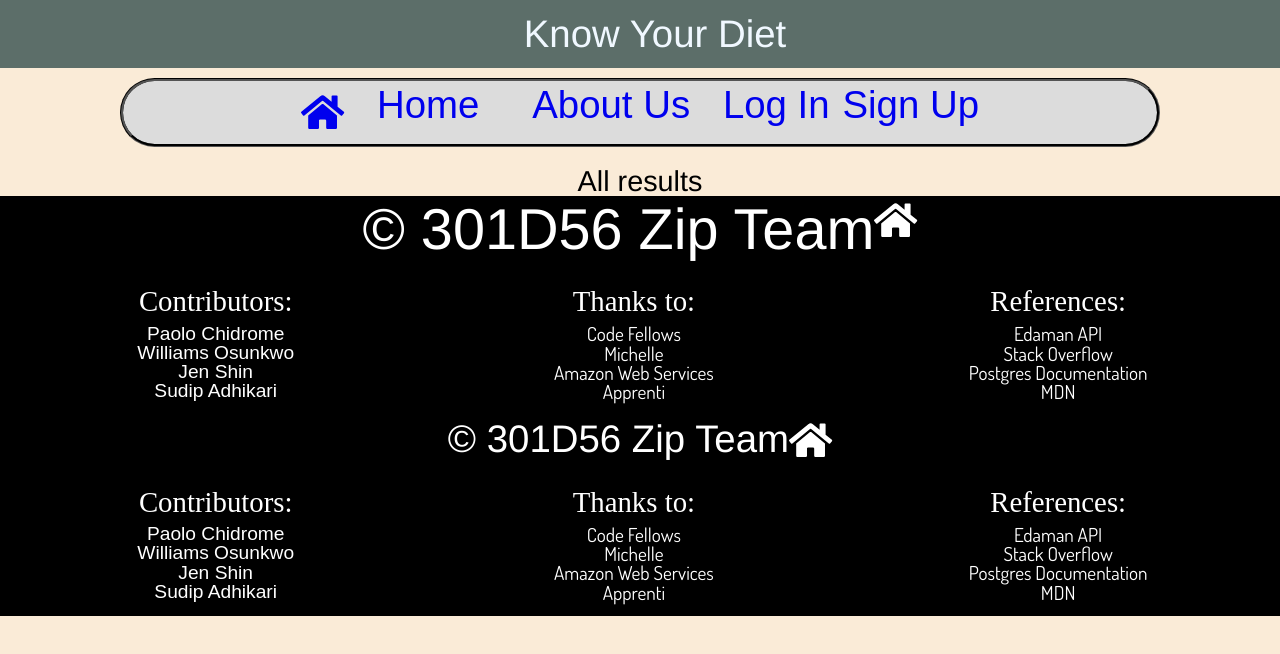
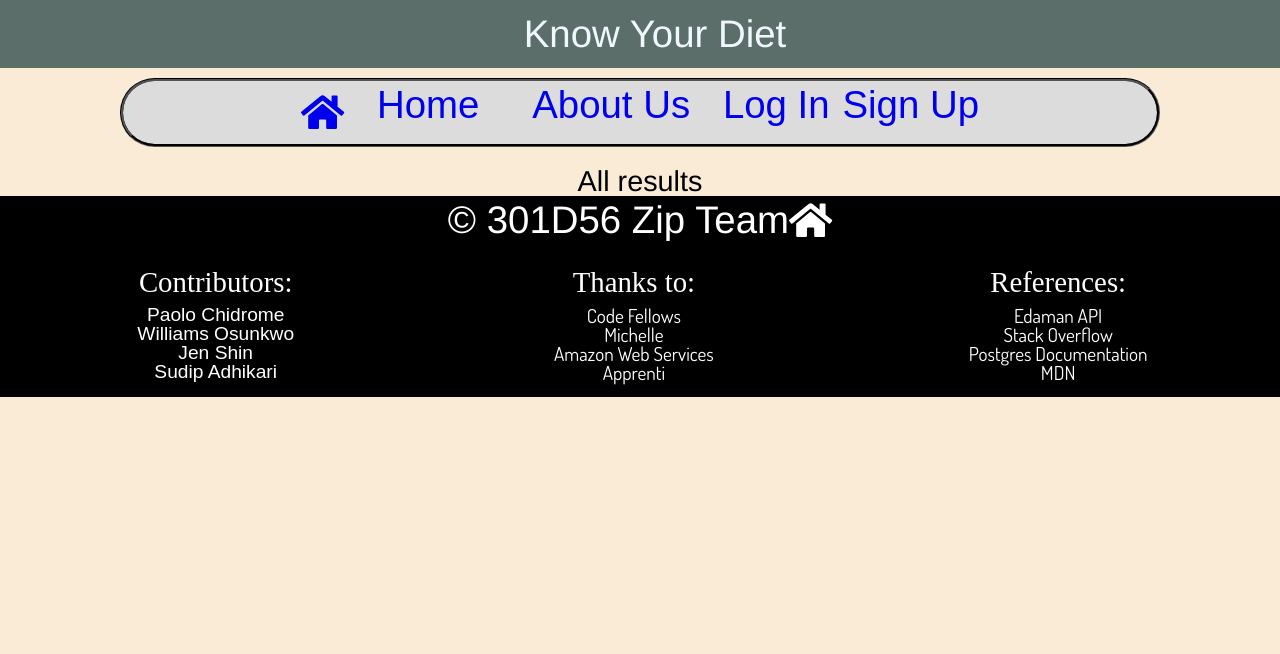
Before and after one commit to chidrome/recipes-client-side, a React (Create React App) app: page /allResults in a window 1280 px wide. Shown: the top 654 px of the page. Built offline with nearby package versions, Linux system fonts and the light colour scheme; the HTML template or start-up script is replaced by a standard one; a web font is replaced by a local one.

Commit message:
fixed the double footer issue

```diff
--- a/src/components/SeeAllResults.js
+++ b/src/components/SeeAllResults.js
@@ -20,7 +20,6 @@ export default class SeeAllResults extends Component {
           <div className= "allResults">
           {allRecipes}
           </div>
-          <FooterTitle />
         </div>
       )
   }
```
